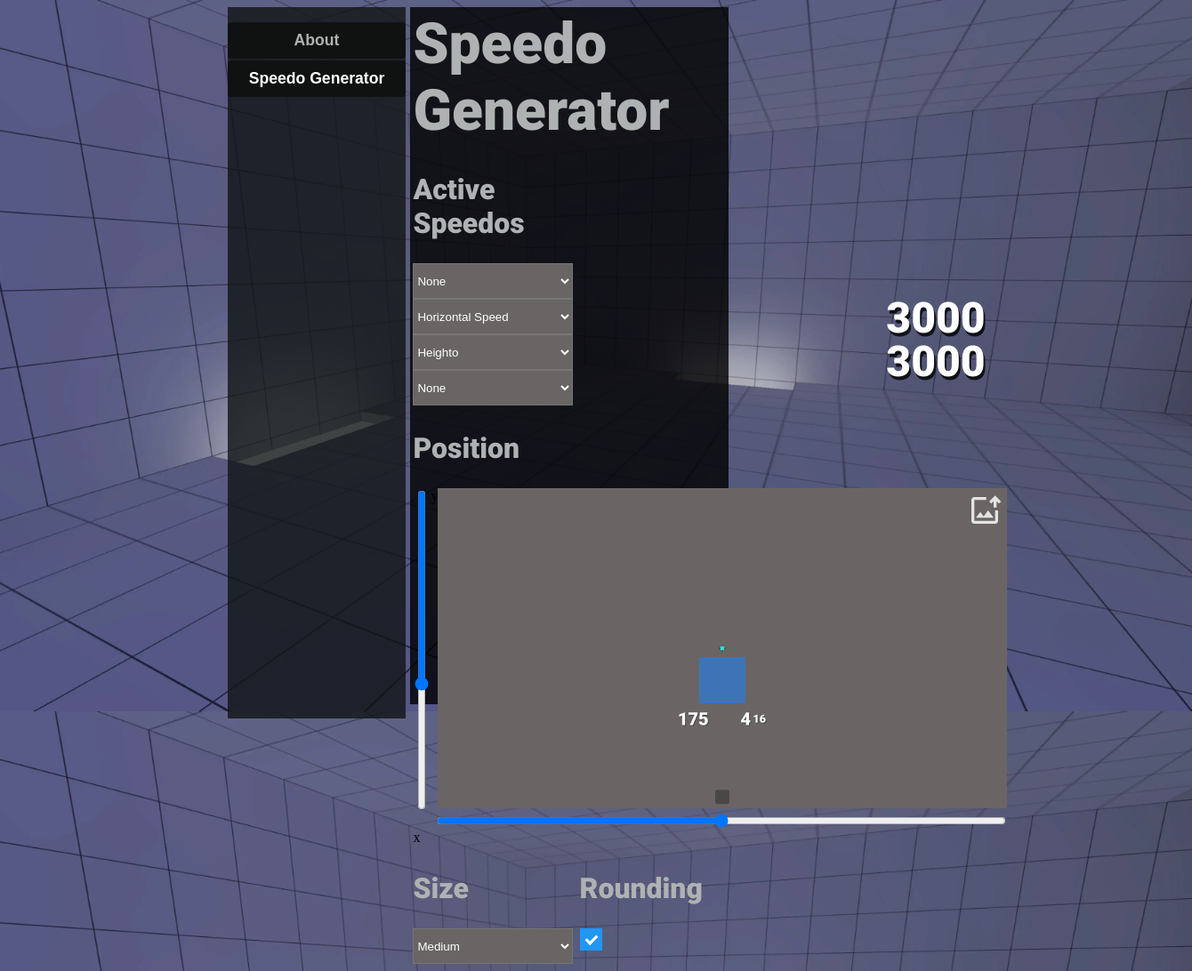
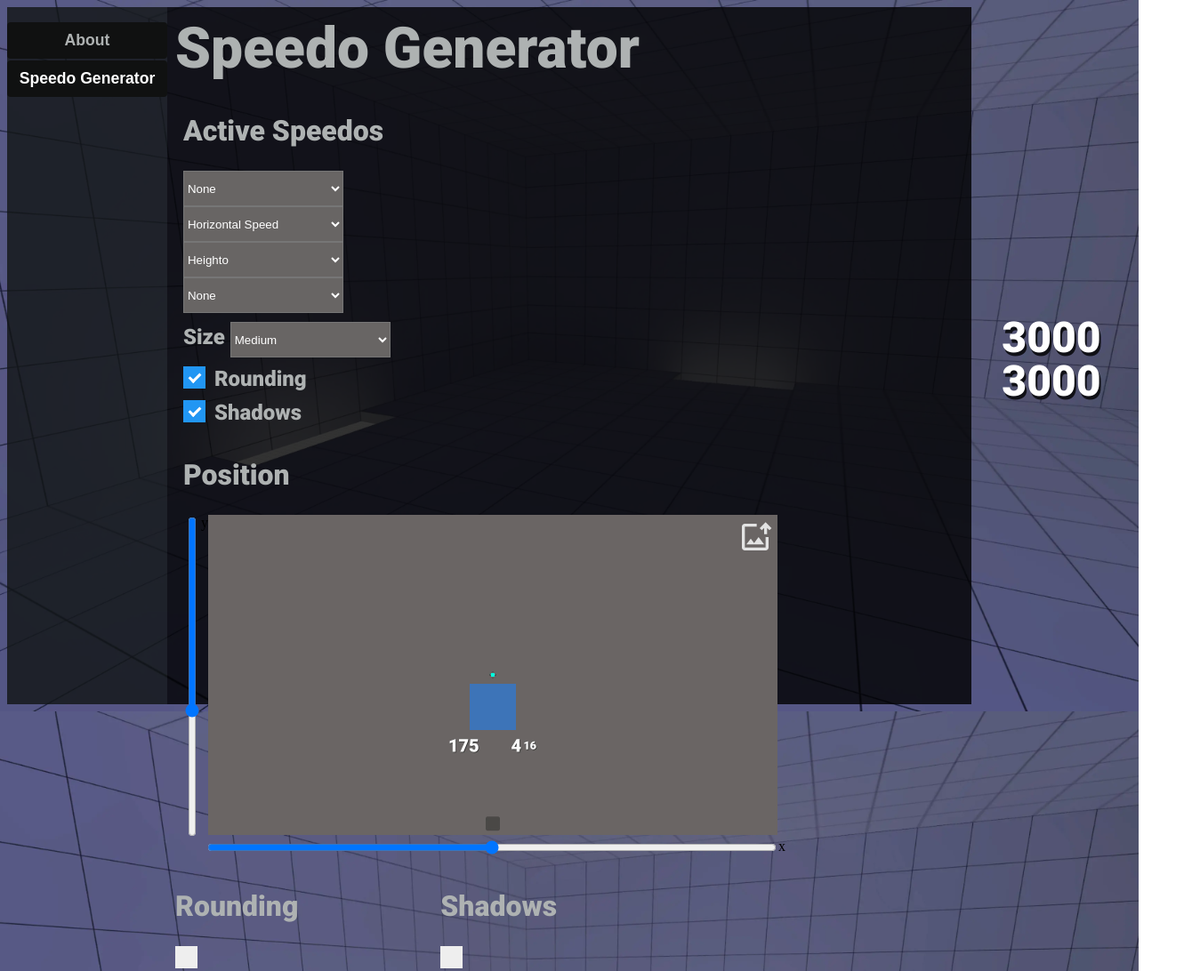
Before and after one commit to itsmmarc/speedo-generator, a website with bundled scripts: page dist/pages/soldierspeedos.html in a window 1280 px wide. Shown: the top 1092 px of the page at 89% size, 1340 px wide, since content can reach past the window. Built offline with nearby package versions, Linux system fonts and the light colour scheme.

Commit message:
improve flex layout

```diff
--- a/dist/pages/soldierspeedos.html
+++ b/dist/pages/soldierspeedos.html
@@ -6,30 +6,19 @@
 
 <body>
     <script src="https://ajax.googleapis.com/ajax/libs/jquery/3.7.1/jquery.min.js"></script>
+    <!-- NAVIGATION -->
     <nav>
         <menu id="menuitems">
             <li class="menuitem" id="about"><button>About</button></li>
             <li class="menuitem" id="speedos_soldier"><button>Speedo Generator</button></li>
         </menu>
     </nav>
-    <!-- SPEEDO PREVIEW -->
-    <aside>
-        <div id="speedo_previews" draggable="true">
-            <div class="speedo slot_1"></div>
-            <div class="speedo slot_1 shadow"></div>
-            <div class="speedo slot_2"></div>
-            <div class="speedo slot_2 shadow"></div>
-            <div class="speedo slot_3"></div>
-            <div class="speedo slot_3 shadow"></div>
-            <div class="speedo slot_4"></div>
-            <div class="speedo slot_4 shadow"></div>
-            <script type="module" src="../scripts/menus/soldierspeedos.js"></script>
-        </div>
-    </aside>
     <!-- CUSTOMIZATION OPTIONS -->
     <main class="flex-container">
         <h1 class="flex-100">Speedo Generator</h1>
 
+        <div class="row">
+            <div class="column flex-33">
                 <div class="option_container flex-33" id="option_slots">
                     <h2>Active Speedos</h2>
                     <div class="flex-break"></div>
@@ -62,7 +51,34 @@
                         <option value="HEIGHTO">Heighto</option>
                     </select>
                 </div>
-
+                <div class="option_container flex-33" id="option_size">
+                    <label>
+                        Size
+                        <select name="sizes" id="sizes">
+                            <option value="SMALL">Small</option>
+                            <option value="MEDIUM">Medium</option>
+                            <option value="LARGE">Large</option>
+                        </select>
+                    </label>
+                </div>
+                <div class="option_container flex-33" id="option_rounding">
+                    <label class="checkbox">
+                        <input type="checkbox" id="rounding_checkbox">
+                            <span class="checkmark"></span>
+                        </input>
+                        Rounding
+                    </label>
+                </div>
+                <div class="option_container flex-33" id="option_shadows">
+                    <label class="checkbox">
+                        <input type="checkbox" id="shadows_checkbox">
+                            <span class="checkmark"></span>
+                        </input>
+                        Shadows
+                    </label>
+                </div>
+            </div>
+            <div class="column flex-66">
                 <div class="option_container flex-66 flex-container" id="option_position">
                     <h2>Position</h2>
                     <div class="flex-break"></div>
@@ -81,14 +97,7 @@
                     <div class="flex-break"></div>
                     <input type="range" id="xpos">x</button>
                 </div>
-
-        <div class="option_container flex-33" id="option_size">
-            <h2>Size</h2>
-            <select name="sizes" id="sizes">
-                <option value="SMALL">Small</option>
-                <option value="MEDIUM">Medium</option>
-                <option value="LARGE">Large</option>
-            </select>
+            </div>
         </div>
 
         <div class="option_container flex-33" id="option_rounding">
@@ -131,6 +140,21 @@
             <!-- double threshold, triple threshold, maxvel threshold -->
         </div>
     </main>
+    <!-- SPEEDO PREVIEW -->
+    <aside>
+        <div id="speedo_previews" draggable="true">
+            <div class="speedo slot_1"></div>
+            <div class="speedo slot_1 shadow"></div>
+            <div class="speedo slot_2"></div>
+            <div class="speedo slot_2 shadow"></div>
+            <div class="speedo slot_3"></div>
+            <div class="speedo slot_3 shadow"></div>
+            <div class="speedo slot_4"></div>
+            <div class="speedo slot_4 shadow"></div>
+            <script type="module" src="../scripts/menus/soldierspeedos.js"></script>
+        </div>
+    </aside>
+
 
 </body>
 </html>
--- a/dist/styles/soldierspeedos.css
+++ b/dist/styles/soldierspeedos.css
@@ -4,18 +4,17 @@ body{
     background-image: url("images/items_bg.webp");
     background-size: cover;
     background-attachment: fixed;
-}
+
+    display: flex;
+    flex-direction: row;
+
     /* Nav */
     nav{
+        width: 205px;
+        min-width: 180px;
         background-color: rgba(17, 20, 20, 0.8);
-    width: 200px;
-    height: 100%;
-    display: block;
-    left: 20%;
 
-    position: fixed;
-}
-.menuitem button{
+        button{
             margin-left: 0px;
             width: 100%;
             padding: 10px;
@@ -39,79 +38,18 @@ button:hover{
             padding: 0px;
         }
 
-main{
-    margin-left: 200px;
-    display: block;
-}
-
-/* Speedo Preview */
-aside{
-    /*
-    background-color: rgba(0, 0, 0, 0.2);
-    */
-
-    width: 200px;
-    display: block;
-
-    position: fixed;
-    top: calc(50% - 15%);
-    right: 10%;
-}
-.speedo{
-    color: white;
-    text-align: center;
-    height: 45px;
-
-    font-size: 3rem;
-    font-weight: 900;
-    font-family: "Roboto", sans-serif;
-    font-optical-sizing: auto;
-    font-style: normal;
-    font-variation-settings: "wdth" 100;
-    position:relative;
-    z-index: 0;
-}
-.shadow{
-    color: rgba(0,0,0,0.8) !important;
-    margin-top: -45px;
-    padding-top: 4px;
-    padding-left: 4px;
-    position:relative;
-    z-index: -1;
-}
-.speedo-size-small{
-    font-size: 2rem;
-    height: 30px;
-
-    &.shadow{
-        margin-top: -30px;
-    }
-}
-.speedo-size-medium{
-    font-size: 3rem;
-    height: 45px;
-
-    &.shadow{
-        margin-top: -45px;
-    }
-}
-.speedo-size-large{
-    font-size: 4rem;
-    height: 60px;
-
-    &.shadow{
-        margin-top: -60px;
-    }
     }
 
     /* Customization Options */
     main{
-    margin: auto;
-    row-gap: 2px;
+        max-width: 1200px;
+        min-width: 700px;
         background-color: rgba(0,0,0,0.80);
-    height: 100%;
-    width: calc(60% - 400px);
-}
+
+        display: flex;
+        align-items: start;
+        justify-content: start;
+
         h1{
             margin: 1%;
             color: rgb(174,178,178);
@@ -137,11 +75,22 @@ h2{
             position:relative;
             z-index: 0;
         }
+        label{
+            color: rgb(174,178,178);
+
+            font-size: 1.5rem;
+            font-weight: 900;
+            font-family: "Roboto", sans-serif;
+            font-optical-sizing: auto;
+            font-style: normal;
+            font-variation-settings: "wdth" 100;
+            position:relative;
+            z-index: 0;
+        }
         .option_container{
+            margin-bottom: 10px;
+            height: fit-content;
             width: fit-content;
-    /*
-    background-color: red;
-    */
 
             button{
                 color: white;
@@ -162,7 +111,7 @@ select{
             display: block;
             position: relative;
             padding-left: 35px;
-    margin-bottom: 12px;
+            margin-bottom: 0px;
             cursor: pointer;
             user-select: none;
         }
@@ -275,9 +224,91 @@ input[type=file]{
             height: 4px;
             position: absolute;
 
+            /* Turn into crosshair shape
+            border-radius: 1.5px;
+            corner-shape: notch;
+            */
+
             background-color: rgb(0, 255, 221);
         }
+    }
+
+    /* Speedo Preview */
+    aside{
+        width: 30%;
+        max-width: 800px;
+        min-width: 180px;
+
+        display: flex;
+        align-items: center;
+        justify-content: center;
+
+        /*
+        background-color: rgba(0, 0, 0, 0.2);
+        */
+
+        .speedo{
+            color: white;
+            text-align: center;
+            height: 45px;
+
+            font-size: 3rem;
+            font-weight: 900;
+            font-family: "Roboto", sans-serif;
+            font-optical-sizing: auto;
+            font-style: normal;
+            font-variation-settings: "wdth" 100;
+            position:relative;
+            z-index: 0;
+        }
+        .shadow{
+            color: rgba(0,0,0,0.8) !important;
+            margin-top: -45px;
+            padding-top: 4px;
+            padding-left: 4px;
+            position:relative;
+            z-index: -1;
+        }
+        .speedo-size-small{
+            font-size: 2rem;
+            height: 30px;
+
+            &.shadow{
+                margin-top: -30px;
+            }
+        }
+        .speedo-size-medium{
+            font-size: 3rem;
+            height: 45px;
+
+            &.shadow{
+                margin-top: -45px;
+            }
+        }
+        .speedo-size-large{
+            font-size: 4rem;
+            height: 60px;
+
+            &.shadow{
+                margin-top: -60px;
+            }
+        }
+    }
+}
+
 /* Util */
+.row {
+    display: flex;
+    flex-direction: row;
+    flex-wrap: wrap;
+    width: 100%;
+}
+.column {
+    display: flex;
+    flex-direction: column;
+    flex-basis: 100%;
+    flex: 1;
+}
 .flex-container{
     display: flex;
     flex-flow: row wrap;
```
Lines whose indentation alone changed are shown as unchanged.
